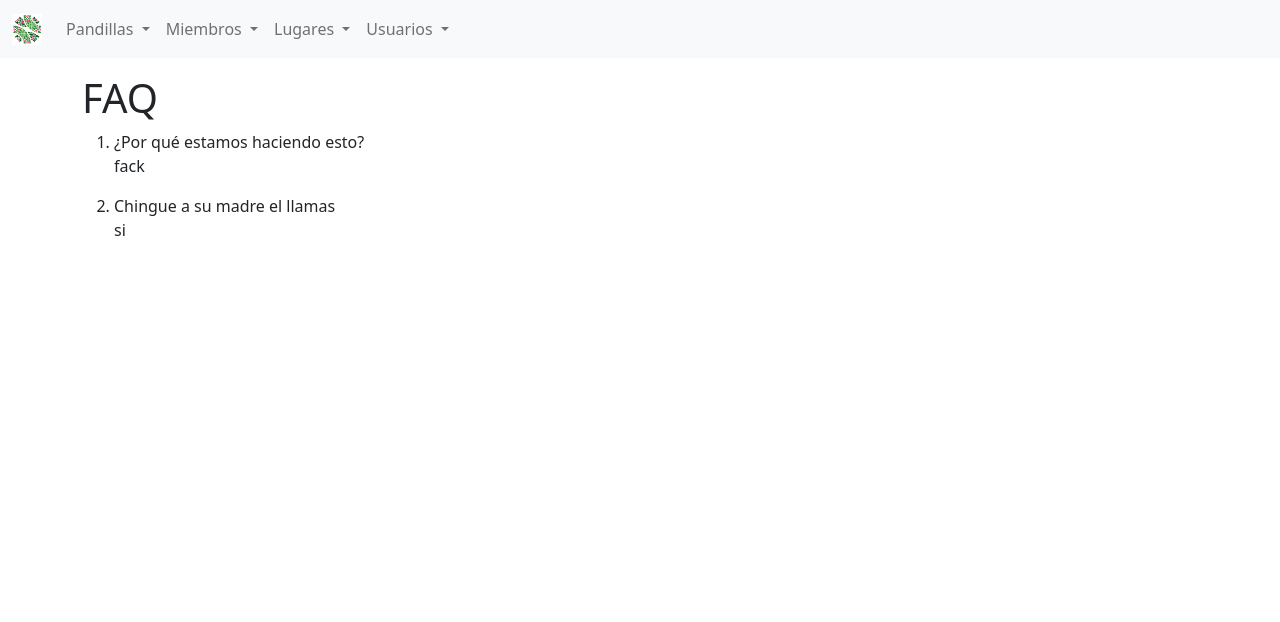
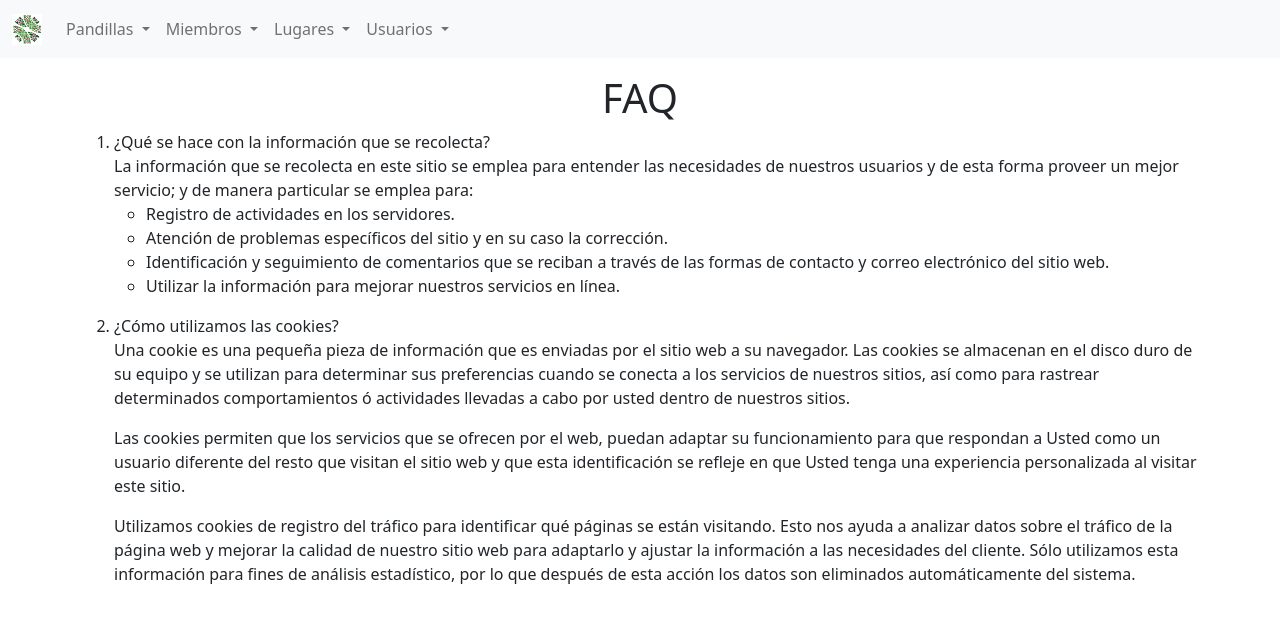
Before and after one commit to aaroncarrizal/pandillas, a Vue app in the folder frontend/: page /faq in a window 1280 px wide. Shown: the top 622 px of the page. Built offline with nearby package versions, Linux system fonts and the light colour scheme.

Commit message:
update faqpage added two questions

```diff
--- a/frontend/src/components/FaqPage.vue
+++ b/frontend/src/components/FaqPage.vue
@@ -1,11 +1,22 @@
 <template>
     <div class="container">
-        <p class="h1">FAQ</p>
+        <p class="h1 text-center">FAQ</p>
         <ol>
-            <li>¿Por qué estamos haciendo esto?</li>
-            <p>fack</p>
-            <li>Chingue a su madre el llamas</li>
-            <p>si</p>
+            <li>¿Qué se hace con la información que se recolecta?</li>
+            <p>La información que se recolecta en este sitio se emplea para entender las necesidades de nuestros usuarios y de esta forma proveer un mejor servicio; y de manera particular se emplea para:
+                <ul>
+                    <li>Registro de actividades en los servidores.</li>
+                    <li>Atención de problemas específicos del sitio y en su caso la corrección.</li>
+                    <li>Identificación y seguimiento de comentarios que se reciban a través de las formas de contacto y correo electrónico del sitio web.</li>
+                    <li>Utilizar la información para mejorar nuestros servicios en línea.</li>
+                </ul>
+            </p>
+            <li>¿Cómo utilizamos las cookies?</li>
+            <p>Una cookie es una pequeña pieza de información que es enviadas por el sitio web a su navegador. Las cookies se almacenan en el disco duro de su equipo y se utilizan para determinar sus preferencias cuando se conecta a los servicios de nuestros sitios, así como para rastrear determinados comportamientos ó actividades llevadas a cabo por usted dentro de nuestros sitios.</p>
+            <p>
+Las cookies permiten que los servicios que se ofrecen por el web, puedan adaptar su funcionamiento para que respondan a Usted como un usuario diferente del resto que visitan el sitio web y que esta identificación se refleje en que Usted tenga una experiencia personalizada al visitar este sitio.
+</p><p>
+Utilizamos cookies de registro del tráfico para identificar qué páginas se están visitando. Esto nos ayuda a analizar datos sobre el tráfico de la página web y mejorar la calidad de nuestro sitio web para adaptarlo y ajustar la información a las necesidades del cliente. Sólo utilizamos esta información para fines de análisis estadístico, por lo que después de esta acción los datos son eliminados automáticamente del sistema.</p>
         </ol>
     </div>
 </template>
```
